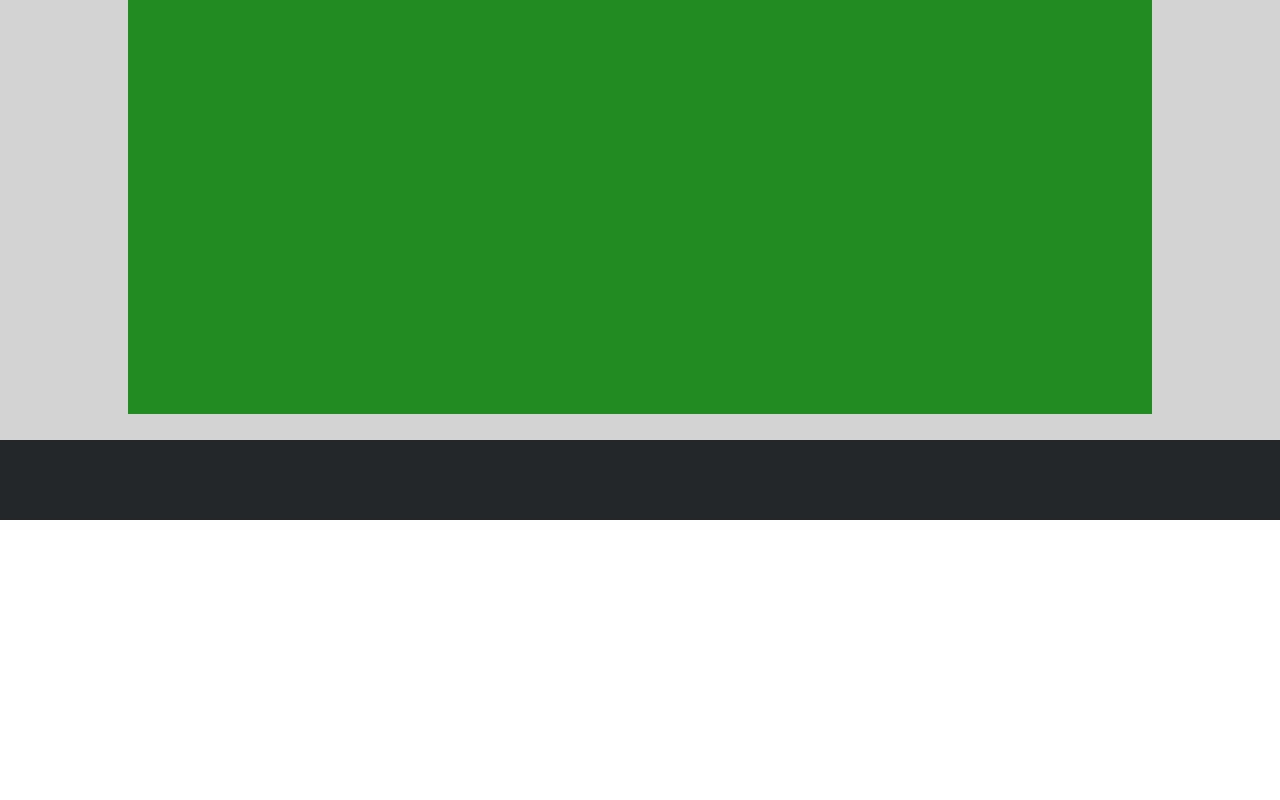
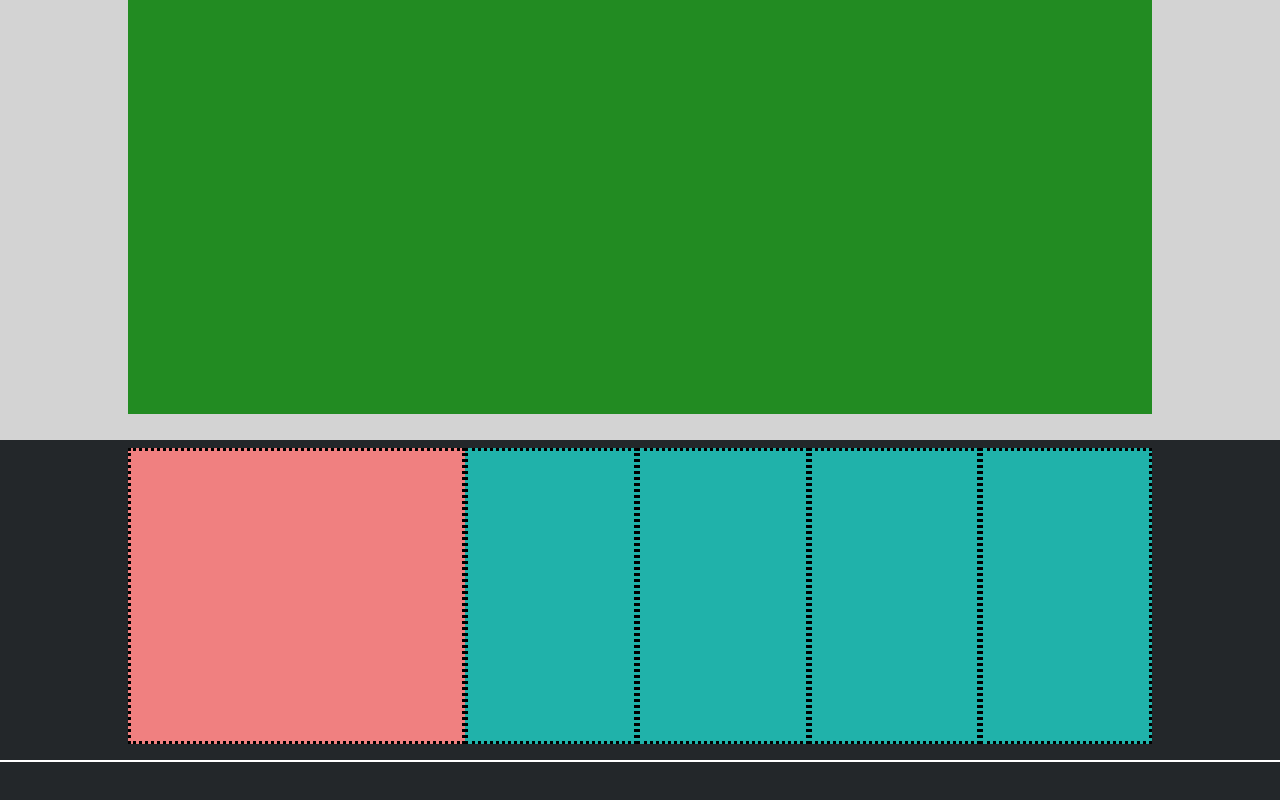
Before and after one commit to PirasSalvatore/htmlcss-struttura-discord, a plain HTML site: page index.html in a window 1280 px wide. Shown: the part 1200-2000 px from the top of the page. Before the commit the page ends 1720 px from the top, so only its background shows below. Drawn offline with Linux system fonts and the light colour scheme.

Commit message:
extra_link section

```diff
--- a/asset/css/style.css
+++ b/asset/css/style.css
@@ -75,8 +75,23 @@ body {
         .tech_box {
             background-color: var(--ds-bg-article);
         }
+
+        #extra_link {
+
+            .external_link {
+                border-style: dotted;
+                background-color: var(--ds-bg-ext-link);
+            }
+
+            .internal_link {
+                border-style: dotted;
+                background-color: var(--ds-bg-extra-content);
+            }
+        }
+
     }
 
+    main>#extra_link,
     footer {
         background-color: var(--ds-bg-footer);
     }
@@ -158,9 +173,27 @@ header {
     margin: auto;
 }
 
+.el-box {
+    min-height: 320px;
+    justify-content: space-between;
+
+    padding-top: 0.5rem;
+    padding-bottom: 1rem;
+    margin-bottom: 0.1rem;
+
+
+    .external_link {
+        flex-grow: 2;
+    }
+
+    .internal_link {
+        flex-grow: 1;
+    }
+}
+
+
+
+
 #footer {
     min-height: 10%;
-    flex-direction: column;
-    gap: 1rem;
-
 }
--- a/index.html
+++ b/index.html
@@ -124,6 +124,31 @@
 
         <div id="extra_link">
 
+            <div class="el-box center flex-container">
+
+                <div class="external_link">
+
+                </div>
+
+                <div class="internal_link">
+
+                </div>
+
+                <div class="internal_link">
+
+                </div>
+
+                <div class="internal_link">
+
+                </div>
+
+                <div class="internal_link">
+
+                </div>
+
+            </div>
+            <!-- /#el-box -->
+
         </div>
         <!--/extra_link-->
 
```
